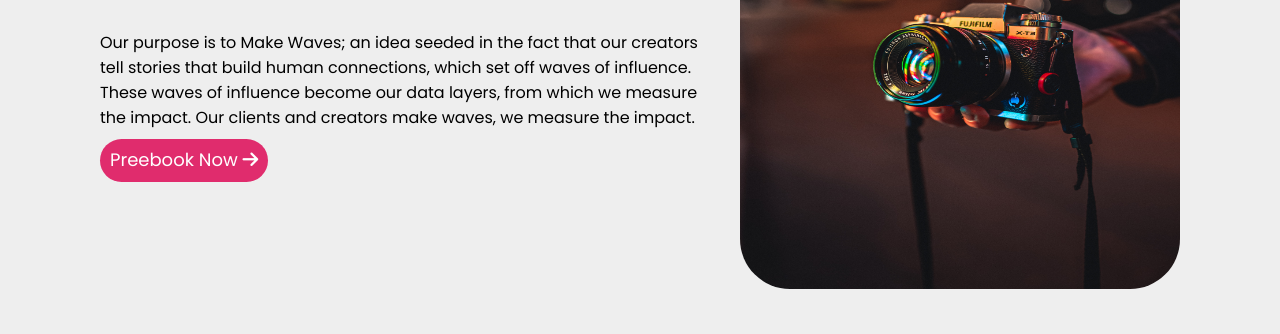
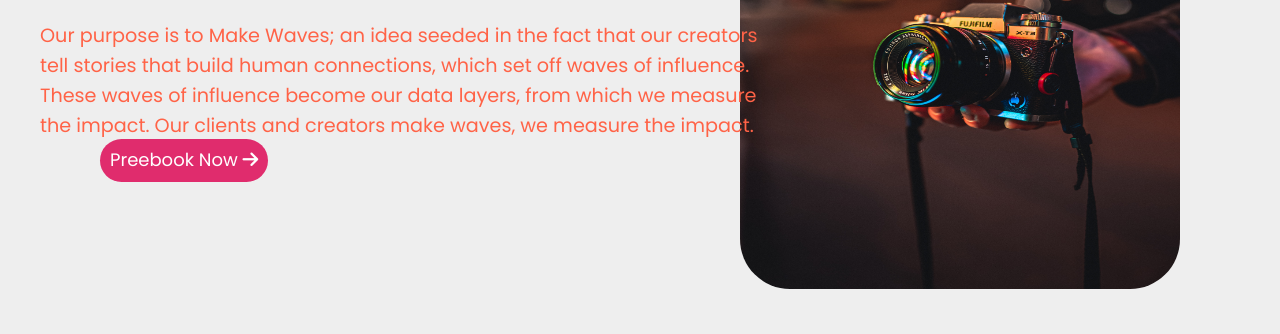
Before and after one commit to jasim-164/influencer-gear, a plain HTML site: page index.html in a window 1280 px wide. In both pictures the pointer is over the element 400 px from the left and 411 px from the top of the page. Shown: the part 331-665 px from the top of the page. Drawn offline with Linux system fonts and the light colour scheme; a web font is replaced by a local one.

Commit message:
hardwork

```diff
--- a/style.css
+++ b/style.css
@@ -51,8 +51,15 @@ a{
 }
 .description{
     width:600px;
+    transition:transform .5s;
 
 }
+.description:hover{
+    transform: scale(1.2);
+    color: tomato;
+}
+
+
 .camera{
     margin-top: 5px;
     height:490px;
```
